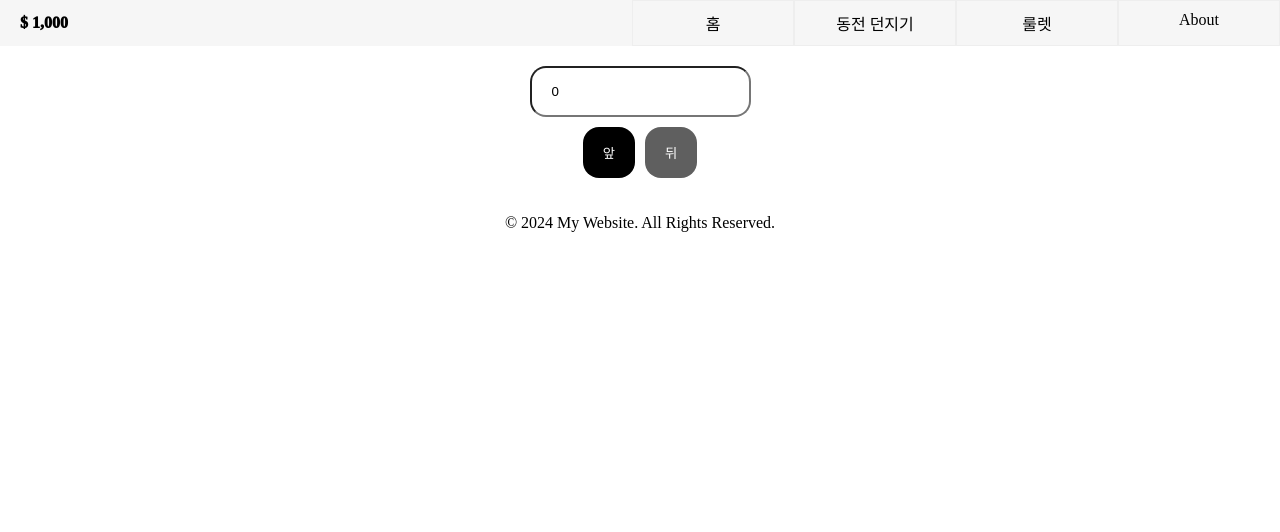
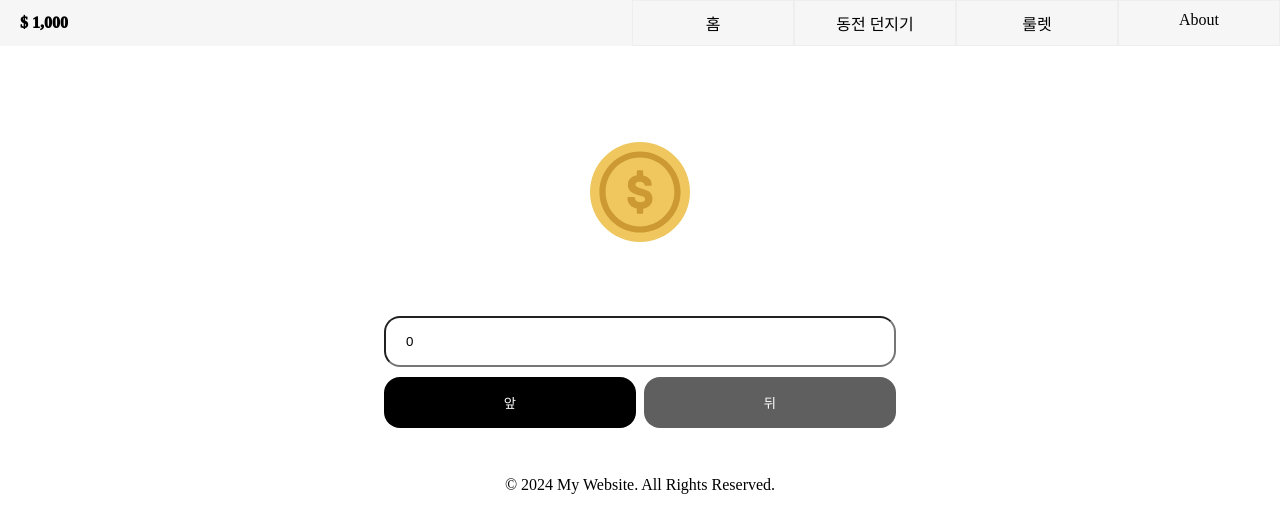
Before and after one commit to wichan7/w-gambit, a Next.js app: page /games/coin-flip in a window 1280 px wide. Shown: the top 532 px of the page. Built offline with nearby package versions, Linux system fonts and the light colour scheme.

Commit message:
feat: add coin-flip animation

```diff
--- a/package.json
+++ b/package.json
@@ -10,6 +10,7 @@
   },
   "dependencies": {
     "classnames": "^2.5.1",
+    "framer-motion": "^11.11.17",
     "next": "15.0.3",
     "react": "18.2.0",
     "react-dom": "18.2.0",
--- a/src/app/games/coin-flip/page.module.css
+++ b/src/app/games/coin-flip/page.module.css
@@ -3,10 +3,17 @@
   gap: 10px;
   flex-direction: column;
   align-items: center;
-  padding: 20px 0px;
+  padding: 32px 30%;
 }
 
 .buttonContainer {
   display: flex;
-  gap: 10px;
+  width: 100%;
+  gap: 8px;
 }
+
+.coinWrapper {
+  width: 100px;
+  height: 100px;
+  margin: 64px 0;
+}
--- a/src/app/games/coin-flip/page.tsx
+++ b/src/app/games/coin-flip/page.tsx
@@ -7,9 +7,13 @@ import CoinFlipService from "@/services/coinFlipService";
 import { useContextStore } from "@/stores/useContextStore";
 import { ChangeEvent, useState } from "react";
 import { BET_MAXIMUM_AMOUNT } from "./constant";
+import { Coin, FlippingCoin } from "@/components/Coin";
 
 export default function CoinFlipPage() {
   const [betAmount, setBetAmount] = useState<number>(0);
+  const [isFlipping, setIsFlipping] = useState<boolean>(false);
+  const [flipResult, setFlipResult] = useState<boolean>(false);
+
   const { asset, addAsset } = useContextStore();
 
   const { doFlip } = new CoinFlipService();
@@ -33,27 +37,38 @@ export default function CoinFlipPage() {
     if (_betAmount > asset) {
       return alert("가진 돈보다 더 많이 배팅 못함");
     }
+
     addAsset(-_betAmount);
 
+    setIsFlipping(true);
     const { reward, isTail: result } = await doFlip({
       amount: _betAmount,
       isTail,
     });
+    setIsFlipping(false);
+    setFlipResult(result);
 
     if (isTail === result) {
       addAsset(reward);
-      alert("성공 야호");
-    } else {
-      alert("실패 ㅠㅠ");
     }
   };
 
   return (
     <div className={style.container}>
-      <Input value={betAmount} onChange={handleBetAmountChange} />
+      <div className={style.coinWrapper}>
+        {isFlipping ? <FlippingCoin /> : <Coin isTail={flipResult} />}
+      </div>
+      <Input value={betAmount} maxWidth onChange={handleBetAmountChange} />
       <div className={style.buttonContainer}>
-        <Button onClick={() => handleBet(false)}>앞</Button>
-        <Button variant="secondary" onClick={() => handleBet(true)}>
+        <Button disabled={isFlipping} maxWidth onClick={() => handleBet(false)}>
+          앞
+        </Button>
+        <Button
+          disabled={isFlipping}
+          maxWidth
+          variant="secondary"
+          onClick={() => handleBet(true)}
+        >
           뒤
         </Button>
       </div>
--- a/src/components/Button/index.module.css
+++ b/src/components/Button/index.module.css
@@ -9,6 +9,11 @@
   opacity: 0.7;
 }
 
+.button:disabled {
+  background-color: #eee;
+  color: #bdbdbd;
+}
+
 .primary {
   background-color: #000000;
   color: #fff;
@@ -18,3 +23,7 @@
   background-color: #5f5f5f;
   color: #fff;
 }
+
+.maxWidth {
+  width: 100%;
+}
--- a/src/components/Button/index.tsx
+++ b/src/components/Button/index.tsx
@@ -3,8 +3,18 @@ import style from "./index.module.css";
 interface ButtonProps extends React.ComponentProps<"button"> {
   children: React.ReactNode;
   variant?: "primary" | "secondary";
+  maxWidth?: boolean;
 }
 
-export default function Button({ variant = "primary", ...props }: ButtonProps) {
-  return <button {...props} className={`${style.button} ${style[variant]}`} />;
+export default function Button({
+  variant = "primary",
+  maxWidth = false,
+  ...props
+}: ButtonProps) {
+  return (
+    <button
+      {...props}
+      className={`${style.button} ${style[variant]} ${maxWidth && style.maxWidth}`}
+    />
+  );
 }
--- a/src/components/Coin/index.tsx
+++ b/src/components/Coin/index.tsx
@@ -1,5 +1,7 @@
+import { motion } from "framer-motion";
 import HeadSvg from "@/assets/svgs/coin-head.svg";
 import TailSvg from "@/assets/svgs/coin-tail.svg";
+import { useEffect, useState } from "react";
 
 interface CoinProps {
   isTail?: boolean;
@@ -9,4 +11,31 @@ export function Coin({ isTail }: CoinProps) {
   return isTail ? <TailSvg /> : <HeadSvg />;
 }
 
-export function CoinWithAnim() {}
+export function FlippingCoin() {
+  const [isFlip, setIsFlip] = useState(false);
+  const [isScaleUp, setIsScaleUp] = useState(false);
+
+  useEffect(() => {
+    const interval = setInterval(() => {
+      setIsFlip((prev) => !prev);
+    }, 300);
+
+    return () => clearInterval(interval);
+  }, []);
+
+  useEffect(() => {
+    const interval = setInterval(() => {
+      setIsScaleUp((prev) => !prev);
+    }, 1000);
+
+    return () => clearInterval(interval);
+  }, []);
+
+  return (
+    <motion.div
+      animate={{ rotateY: isFlip ? 0 : 180, scale: isScaleUp ? 1.1 : 1 }}
+    >
+      <Coin isTail={isFlip} />
+    </motion.div>
+  );
+}
--- a/src/components/Input/index.module.css
+++ b/src/components/Input/index.module.css
@@ -1,4 +1,9 @@
 .input {
   padding: 16px 20px;
   border-radius: 16px;
+  box-sizing: border-box;
 }
+
+.maxWidth {
+  width: 100%;
+}
--- a/src/components/Input/index.tsx
+++ b/src/components/Input/index.tsx
@@ -1,7 +1,14 @@
 import style from "./index.module.css";
 
-type InputProps = React.ComponentProps<"input">;
+interface InputProps extends React.ComponentProps<"input"> {
+  maxWidth?: boolean;
+}
 
-export default function Input({ ...props }: InputProps) {
-  return <input {...props} className={style.input} />;
+export default function Input({ maxWidth = false, ...props }: InputProps) {
+  return (
+    <input
+      {...props}
+      className={`${style.input} ${maxWidth && style.maxWidth}`}
+    />
+  );
 }
--- a/src/services/coinFlipService.ts
+++ b/src/services/coinFlipService.ts
@@ -11,11 +11,14 @@ type FlipResult = {
 export default class CoinFlipService {
   doFlip = async ({ amount, isTail }: FlipRequest) =>
     new Promise<FlipResult>((_resolve) => {
-      setTimeout(() => {
-        const result = Math.random() >= 0.5;
-        const reward = result === isTail ? amount * 2 : 0;
+      setTimeout(
+        () => {
+          const result = Math.random() >= 0.5;
+          const reward = result === isTail ? amount * 2 : 0;
 
-        _resolve({ reward, isTail: result });
-      }, 1000);
+          _resolve({ reward, isTail: result });
+        },
+        (Math.random() + 2) * 1000
+      );
     });
 }
```
Also changed, not shown: 1 other file (tests, documents, lock files or other folders).
